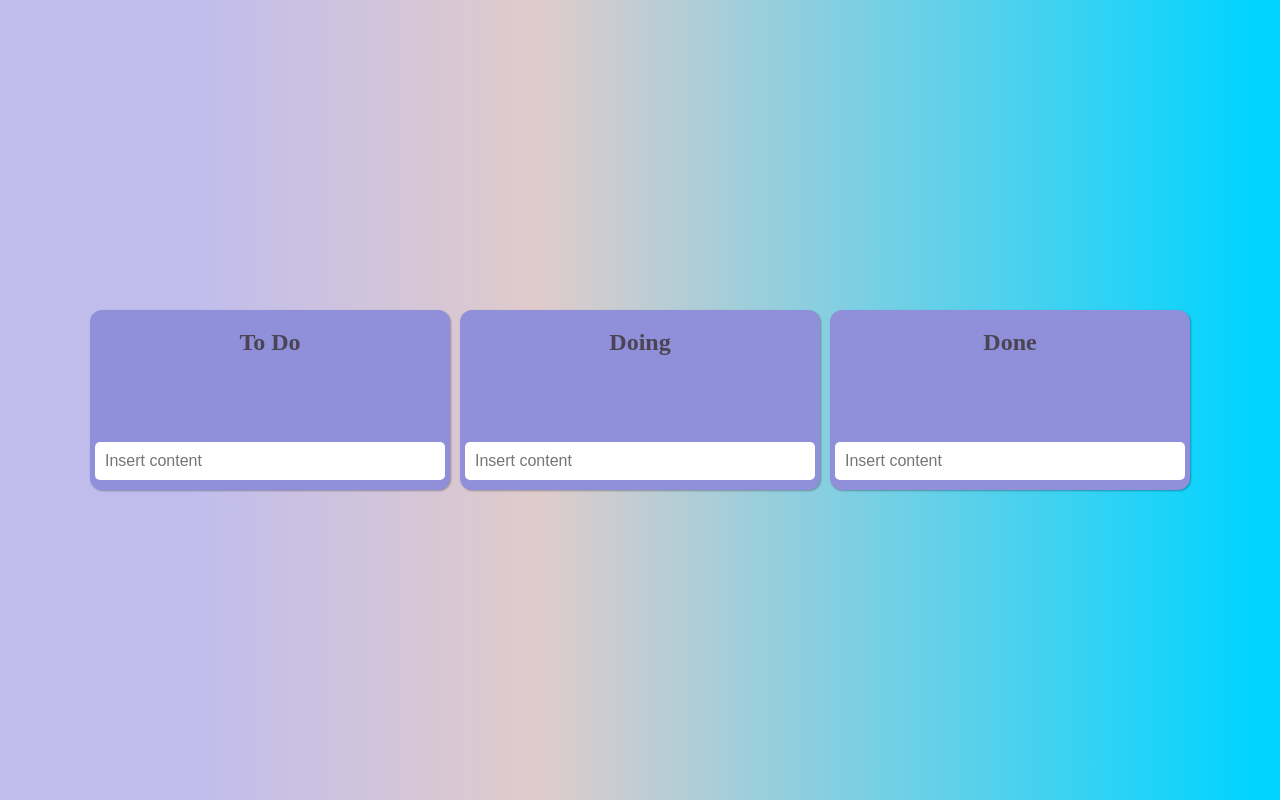
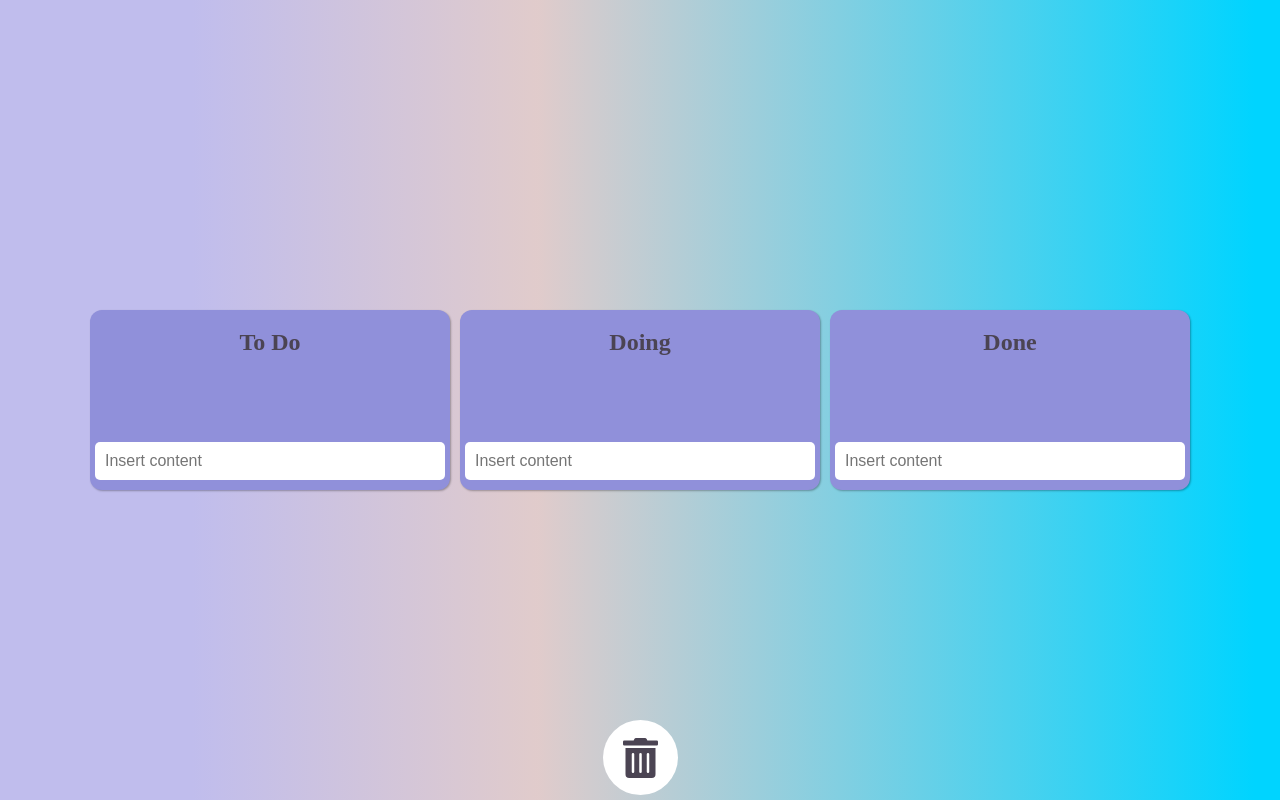
Before and after one commit to rnrudxo2872/animation-trello, a React (Create React App) app: page / in a window 1280 px wide. Built offline with nearby package versions, Linux system fonts and the light colour scheme.

Commit message:
휴지통 추가

```diff
--- a/src/App.tsx
+++ b/src/App.tsx
@@ -1,8 +1,9 @@
-import { useEffect } from "react";
-import { DragDropContext, DropResult } from "react-beautiful-dnd";
+import { useEffect, useState } from "react";
+import { DragDropContext, DragStart } from "react-beautiful-dnd";
 import { useRecoilState } from "recoil";
 import { ToDoAtom } from "./atoms";
 import Board from "./components/Board";
+import DeleteItem from "./components/DeleteItem";
 import { BoardStorageMapper } from "./data/browser-storage/BroswerMapper";
 import { BrowserStorage } from "./data/browser-storage/BrowserStorage";
 import { IBoard } from "./interfaces/Board.interface";
@@ -11,6 +12,7 @@ import { onDragEnd } from "./utils/App.util";
 
 function App() {
   const [toDos, setToDos] = useRecoilState(ToDoAtom);
+  const [isDragging, setIsDragging] = useState(false);
 
   useEffect(() => {
     Object.keys(toDos).forEach((key) => {
@@ -33,8 +35,15 @@ function App() {
     // eslint-disable-next-line react-hooks/exhaustive-deps
   }, []);
 
+  function onDragStart(dragging: DragStart) {
+    console.log(dragging);
+  }
+
   return (
-    <DragDropContext onDragEnd={onDragEnd.bind(setToDos)}>
+    <DragDropContext
+      onDragStart={onDragStart}
+      onDragEnd={onDragEnd.bind(setToDos)}
+    >
       <AppWrapper>
         <Boards>
           {Object.keys(toDos).map((toDo) => (
@@ -42,6 +51,7 @@ function App() {
           ))}
         </Boards>
       </AppWrapper>
+      <DeleteItem />
     </DragDropContext>
   );
 }
--- /dev/null
+++ b/src/components/DeleteItem.tsx
@@ -0,0 +1,24 @@
+import { DeleteItemWrapper } from "../styleds/DeleteItem.styled";
+
+function DeleteItem() {
+  return (
+    <DeleteItemWrapper>
+      <svg
+        aria-hidden="true"
+        focusable="false"
+        data-prefix="fas"
+        data-icon="trash-alt"
+        role="img"
+        xmlns="http://www.w3.org/2000/svg"
+        viewBox="0 0 448 512"
+      >
+        <path
+          fill="currentColor"
+          d="M32 464a48 48 0 0 0 48 48h288a48 48 0 0 0 48-48V128H32zm272-256a16 16 0 0 1 32 0v224a16 16 0 0 1-32 0zm-96 0a16 16 0 0 1 32 0v224a16 16 0 0 1-32 0zm-96 0a16 16 0 0 1 32 0v224a16 16 0 0 1-32 0zM432 32H312l-9.4-18.7A24 24 0 0 0 281.1 0H166.8a23.72 23.72 0 0 0-21.4 13.3L136 32H16A16 16 0 0 0 0 48v32a16 16 0 0 0 16 16h416a16 16 0 0 0 16-16V48a16 16 0 0 0-16-16z"
+        ></path>
+      </svg>
+    </DeleteItemWrapper>
+  );
+}
+
+export default DeleteItem;
--- /dev/null
+++ b/src/styleds/DeleteItem.styled.ts
@@ -0,0 +1,17 @@
+import styled from "styled-components";
+
+export const DeleteItemWrapper = styled.div`
+  display: flex;
+  align-items: center;
+  justify-content: center;
+  position: fixed;
+  bottom: 5px;
+  left: 0;
+  right: 0;
+  margin: 0 auto;
+  width: 35px;
+  height: 35px;
+  border-radius: 100%;
+  background-color: white;
+  padding: 20px;
+`;
```
